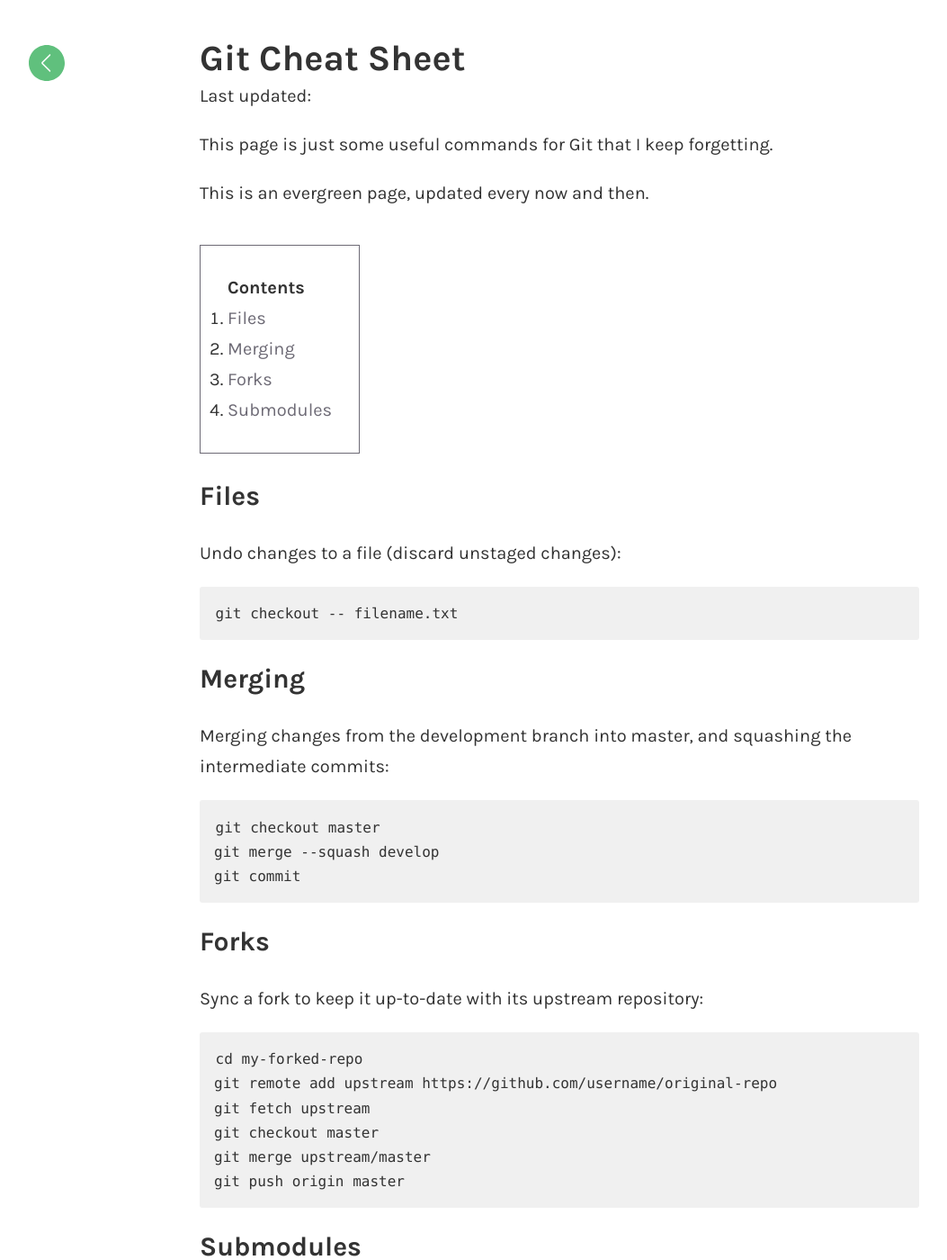
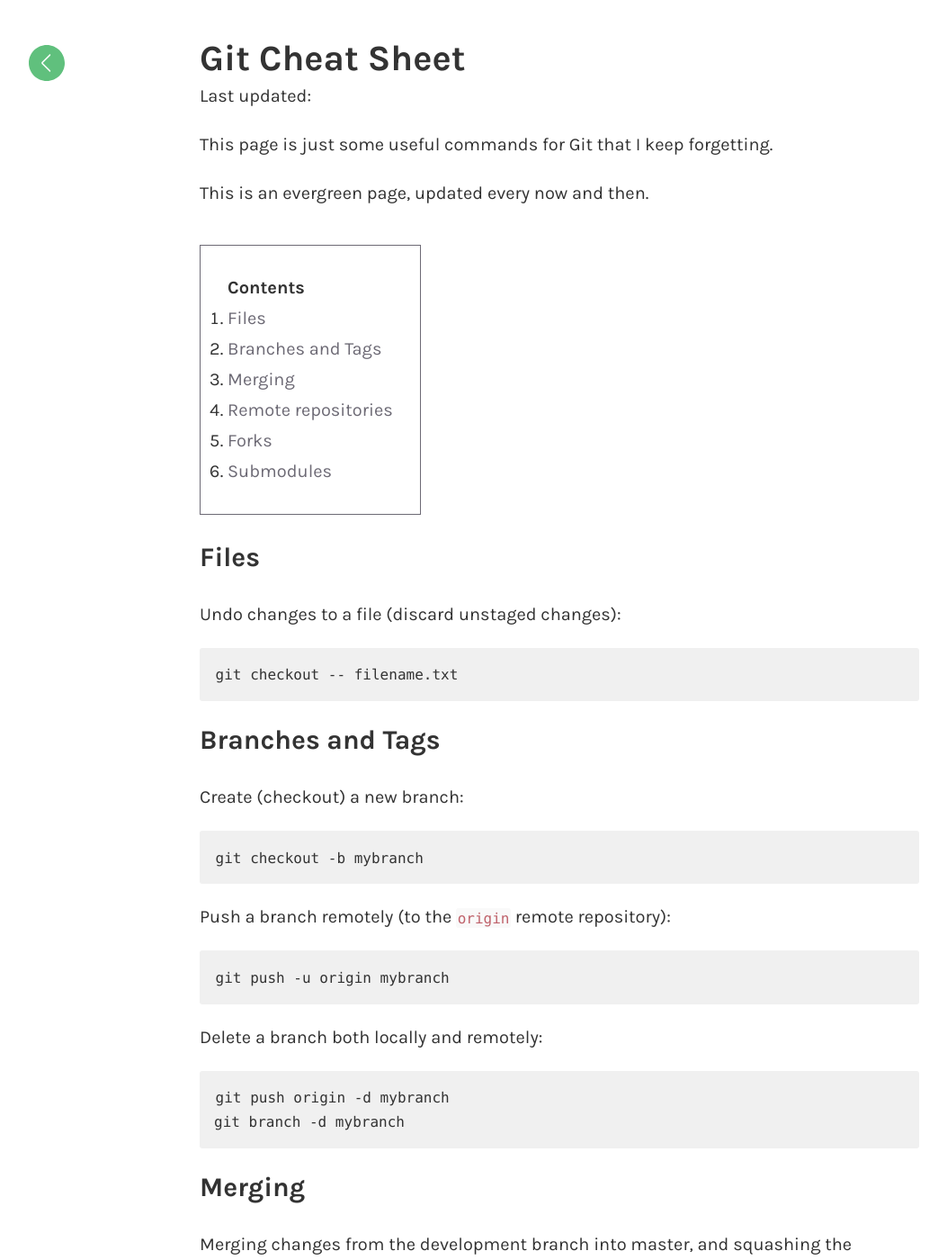
Before and after one commit to monodot/monodot-co-uk, a Jekyll site: the page built from _posts/2017-05-26-git-cheatsheet.markdown, in a window 1280 px wide and 1400 px high. Shown: the whole window at 90% size, without its empty margins (18-1071 px from the left). Built offline with Jekyll 4.4.1, drawn with Linux system fonts in a browser that asks for light colours; comment, search, counter and statistics services are not loaded; some of the changed text lies outside the part shown.

Commit message:
Update Git and Openshift

```diff
--- a/_posts/2016-12-09-openshift-cheatsheet.markdown
+++ b/_posts/2016-12-09-openshift-cheatsheet.markdown
@@ -83,6 +83,10 @@
 Verify that the registry is up and running in the `default` project:
 
     oc get all -n default
+
+Find the IP address of the Docker registry (by showing all services in the `default` project):
+
+    oc get svc -n default
 
 Redeploy the integrated Docker registry:
 
--- a/_posts/2017-05-26-git-cheatsheet.markdown
+++ b/_posts/2017-05-26-git-cheatsheet.markdown
@@ -19,6 +19,21 @@
 
     git checkout -- filename.txt
 
+## Branches and Tags
+
+Create (checkout) a new branch:
+
+    git checkout -b mybranch
+
+Push a branch remotely (to the `origin` remote repository):
+
+    git push -u origin mybranch
+
+Delete a branch both locally and remotely:
+
+    git push origin -d mybranch
+    git branch -d mybranch
+
 ## Merging
 
 Merging changes from the development branch into master, and squashing the intermediate commits:
@@ -26,6 +41,12 @@
     git checkout master
     git merge --squash develop
     git commit
+
+## Remote repositories
+
+List all remote repositories:
+
+    git remote -v
 
 ## Forks
 
```
